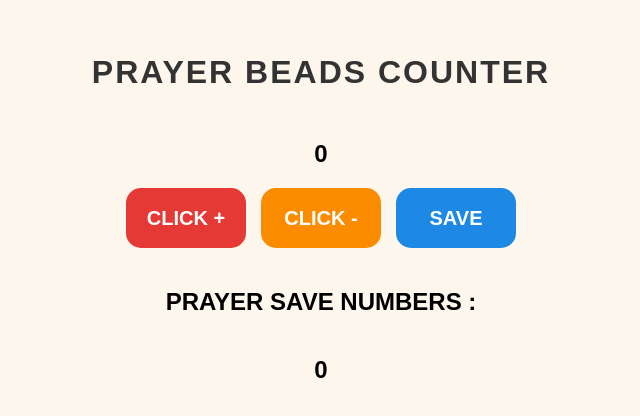
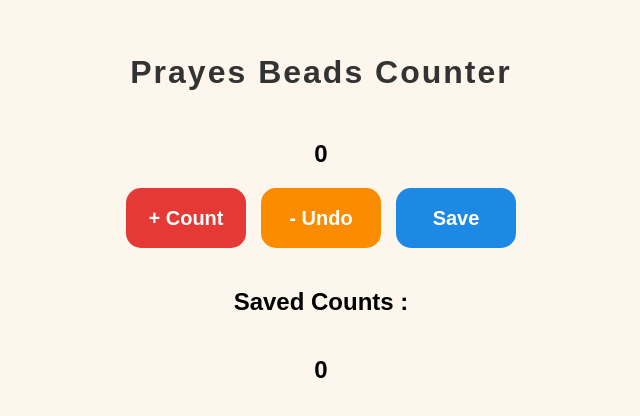
Before and after one commit to shweyeephyoaung304-lab/PRAYER-BEADS-COUNTER, a plain HTML site: page index.html in a window 1280 px wide. Shown: the part 182-598 px from the top of the page, without its empty margins (319-959 px from the left). Drawn offline with Linux system fonts and the light colour scheme.

Commit message:
Update index.html

```diff
--- a/index.html
+++ b/index.html
@@ -10,16 +10,16 @@
 </head>
 <body>
 
-    <h1>PRAYER BEADS COUNTER</h1>
+    <h1>Prayes Beads Counter</h1>
     <h2 id="numbers-el">0</h2>
     <div class="buttons">
-  <button class="btn plus" onclick="counter()">CLICK +</button>
-  <button class="btn minus" onclick="counterminus()">CLICK -</button>
-  <button class="btn save" onclick="saver()">SAVE</button>
+  <button class="btn plus" onclick="counter()">+ Count</button>
+  <button class="btn minus" onclick="counterminus()">- Undo</button>
+  <button class="btn save" onclick="saver()">Save</button>
 
 </div>
 
-    <h2>PRAYER SAVE NUMBERS :</h2>
+    <h2>Saved Counts :</h2>
     <h2 id="payer-Sa">0</h2>
 
     <script src="index.js"> </script>
```
